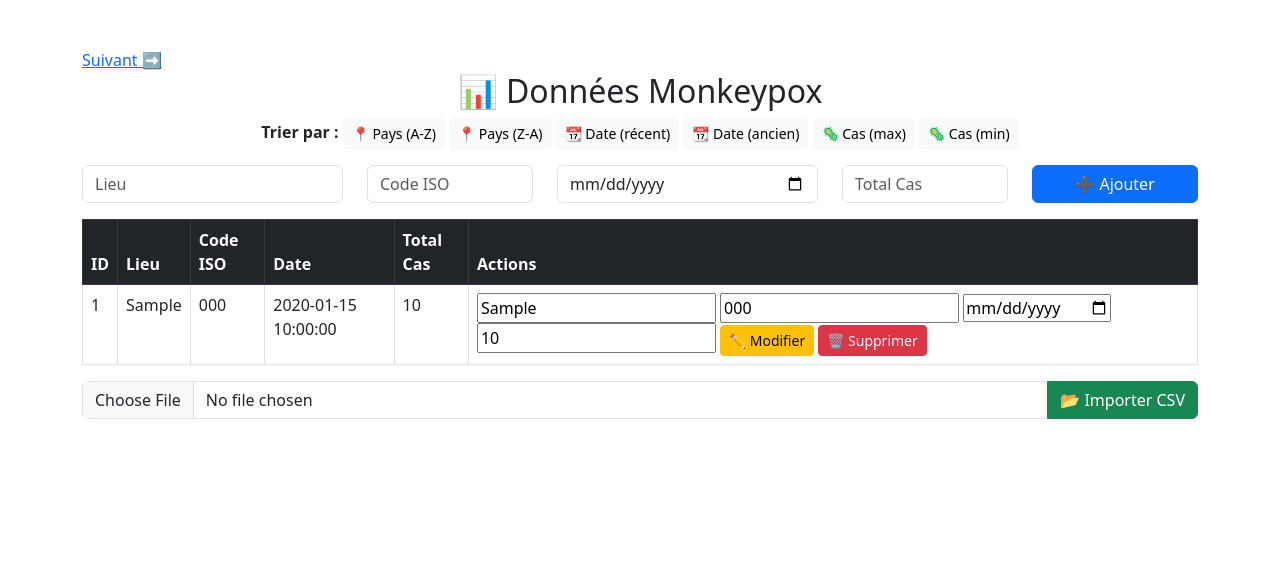
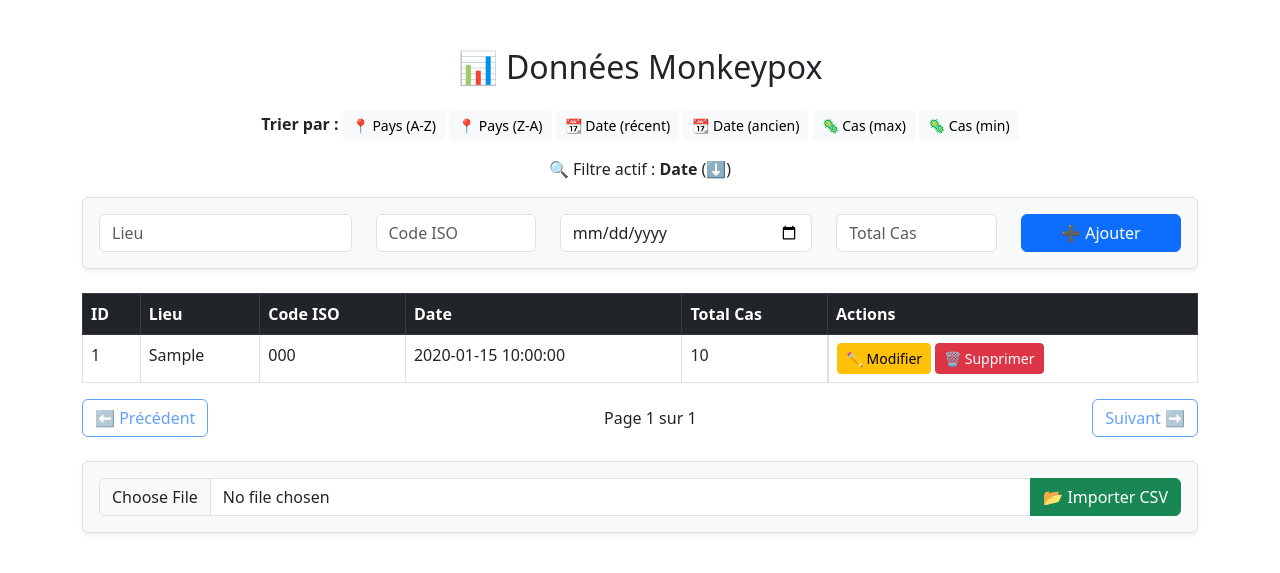
Before and after one commit to Mooodrix/mspr1, a Flask app: page / in a window 1280 px wide. Shown: the top 573 px of the page. Run offline with Flask 3, Linux system fonts and the light colour scheme; tables that the repository leaves empty or names only in its code hold one stand-in row (values such as "Sample post"); data that the repository does not hold is empty; some libraries are stand-ins or nearby versions.

Commit message:
filtrage

```diff
--- a/app.py
+++ b/app.py
@@ -53,13 +53,21 @@ def index():
         return "Erreur de connexion à la base de données", 500
 
     cursor = connection.cursor(dictionary=True)
+
+    # Récupérer le nombre total d'entrées
+    cursor.execute("SELECT COUNT(*) AS total FROM monkeypox_data;")
+    total_entries = cursor.fetchone()["total"]
+    total_pages = (total_entries // per_page) + (1 if total_entries % per_page > 0 else 0)
+
+    # Récupérer les données paginées et triées
     query = f"SELECT * FROM monkeypox_data ORDER BY {sort_by} {order_sql} LIMIT {per_page} OFFSET {offset};"
     cursor.execute(query)
     data = cursor.fetchall()
+
     cursor.close()
     connection.close()
 
-    return render_template('index.html', data=data, sort_by=sort_by, order=order, page=page)
+    return render_template('index.html', data=data, page=page, total_pages=total_pages, sort_by=sort_by, order=order)
 
 
 
--- a/templates/index.html
+++ b/templates/index.html
@@ -7,24 +7,27 @@
     <link rel="stylesheet" href="https://cdn.jsdelivr.net/npm/bootstrap@5.3.0/dist/css/bootstrap.min.css">
 </head>
 <body class="container mt-5">
-    <a href="?page={{ page - 1 }}" {% if page <= 1 %}style="display:none"{% endif %}>⬅️ Précédent</a>
-<a href="?page={{ page + 1 }}">Suivant ➡️</a>
 
-    <h2 class="text-center">📊 Données Monkeypox</h2>
+    <h2 class="text-center mb-4">📊 Données Monkeypox</h2>
 
-    <!-- Formulaire d'ajout -->
-    <form action="/add" method="POST" class="mb-3">
     <!-- Options de tri -->
     <div class="mb-3 text-center">
         <strong>Trier par :</strong>
-    <a href="/?sort_by=location&order=asc" class="btn btn-light btn-sm">📍 Pays (A-Z)</a>
-    <a href="/?sort_by=location&order=desc" class="btn btn-light btn-sm">📍 Pays (Z-A)</a>
-    <a href="/?sort_by=date&order=desc" class="btn btn-light btn-sm">📆 Date (récent)</a>
-    <a href="/?sort_by=date&order=asc" class="btn btn-light btn-sm">📆 Date (ancien)</a>
-    <a href="/?sort_by=total_cases&order=desc" class="btn btn-light btn-sm">🦠 Cas (max)</a>
-    <a href="/?sort_by=total_cases&order=asc" class="btn btn-light btn-sm">🦠 Cas (min)</a>
+        <a href="/?sort_by=location&order=asc&page={{ page }}" class="btn btn-light btn-sm {% if sort_by == 'location' and order == 'asc' %}btn-primary{% endif %}">📍 Pays (A-Z)</a>
+        <a href="/?sort_by=location&order=desc&page={{ page }}" class="btn btn-light btn-sm {% if sort_by == 'location' and order == 'desc' %}btn-primary{% endif %}">📍 Pays (Z-A)</a>
+        <a href="/?sort_by=date&order=desc&page={{ page }}" class="btn btn-light btn-sm {% if sort_by == 'date' and order == 'desc' %}btn-primary{% endif %}">📆 Date (récent)</a>
+        <a href="/?sort_by=date&order=asc&page={{ page }}" class="btn btn-light btn-sm {% if sort_by == 'date' and order == 'asc' %}btn-primary{% endif %}">📆 Date (ancien)</a>
+        <a href="/?sort_by=total_cases&order=desc&page={{ page }}" class="btn btn-light btn-sm {% if sort_by == 'total_cases' and order == 'desc' %}btn-primary{% endif %}">🦠 Cas (max)</a>
+        <a href="/?sort_by=total_cases&order=asc&page={{ page }}" class="btn btn-light btn-sm {% if sort_by == 'total_cases' and order == 'asc' %}btn-primary{% endif %}">🦠 Cas (min)</a>
     </div>
 
+    <!-- Indication des filtres actifs -->
+    <p class="text-center">
+        🔍 Filtre actif : <strong>{{ sort_by.replace('_', ' ').title() }}</strong> ({{ "⬆️" if order == "asc" else "⬇️" }})
+    </p>
+
+    <!-- Formulaire d'ajout -->
+    <form action="/add" method="POST" class="mb-4 p-3 border rounded shadow-sm bg-light">
         <div class="row">
             <div class="col-md-3">
                 <input type="text" name="location" class="form-control" placeholder="Lieu" required>
@@ -45,7 +48,7 @@
     </form>
 
     <!-- Tableau des données -->
-    <table class="table table-bordered">
+    <table class="table table-bordered table-hover">
         <thead class="table-dark">
             <tr>
                 <th>ID</th>
@@ -64,16 +67,15 @@
                 <td>{{ row.iso_code }}</td>
                 <td>{{ row.date }}</td>
                 <td>{{ row.total_cases }}</td>
-                <td>
+                <td class="d-flex gap-1">
                     <!-- Formulaire de modification -->
                     <form action="/edit/{{ row.id }}" method="POST" class="d-inline">
-                        <input type="text" name="location" value="{{ row.location }}" required>
-                        <input type="text" name="iso_code" value="{{ row.iso_code }}" required>
-                        <input type="date" name="date" value="{{ row.date }}" required>
-                        <input type="number" name="total_cases" value="{{ row.total_cases }}" required>
+                        <input type="hidden" name="location" value="{{ row.location }}">
+                        <input type="hidden" name="iso_code" value="{{ row.iso_code }}">
+                        <input type="hidden" name="date" value="{{ row.date }}">
+                        <input type="hidden" name="total_cases" value="{{ row.total_cases }}">
                         <button type="submit" class="btn btn-warning btn-sm">✏️ Modifier</button>
                     </form>
-
                     <!-- Bouton de suppression -->
                     <a href="/delete/{{ row.id }}" class="btn btn-danger btn-sm">🗑 Supprimer</a>
                 </td>
@@ -81,14 +83,22 @@
             {% endfor %}
         </tbody>
     </table>
+
+    <!-- Pagination -->
+    <nav aria-label="Pagination" class="d-flex justify-content-between align-items-center">
+        <a href="?sort_by={{ sort_by }}&order={{ order }}&page={{ page - 1 }}" class="btn btn-outline-primary {% if page <= 1 %}disabled{% endif %}">⬅️ Précédent</a>
+        <span>Page {{ page }} sur {{ total_pages }}</span>
+        <a href="?sort_by={{ sort_by }}&order={{ order }}&page={{ page + 1 }}" class="btn btn-outline-primary {% if page >= total_pages %}disabled{% endif %}">Suivant ➡️</a>
+    </nav>
+
     <!-- Formulaire d'upload CSV -->
-<form action="/upload" method="POST" enctype="multipart/form-data" class="mb-3">
+    <form action="/upload" method="POST" enctype="multipart/form-data" class="mt-4 p-3 border rounded shadow-sm bg-light">
         <div class="input-group">
             <input type="file" name="file" class="form-control" accept=".csv" required>
             <button type="submit" class="btn btn-success">📂 Importer CSV</button>
         </div>
     </form>
 
-
+    <script src="https://cdn.jsdelivr.net/npm/bootstrap@5.3.0/dist/js/bootstrap.bundle.min.js"></script>
 </body>
 </html>
```
Lines whose indentation alone changed are shown as unchanged.
